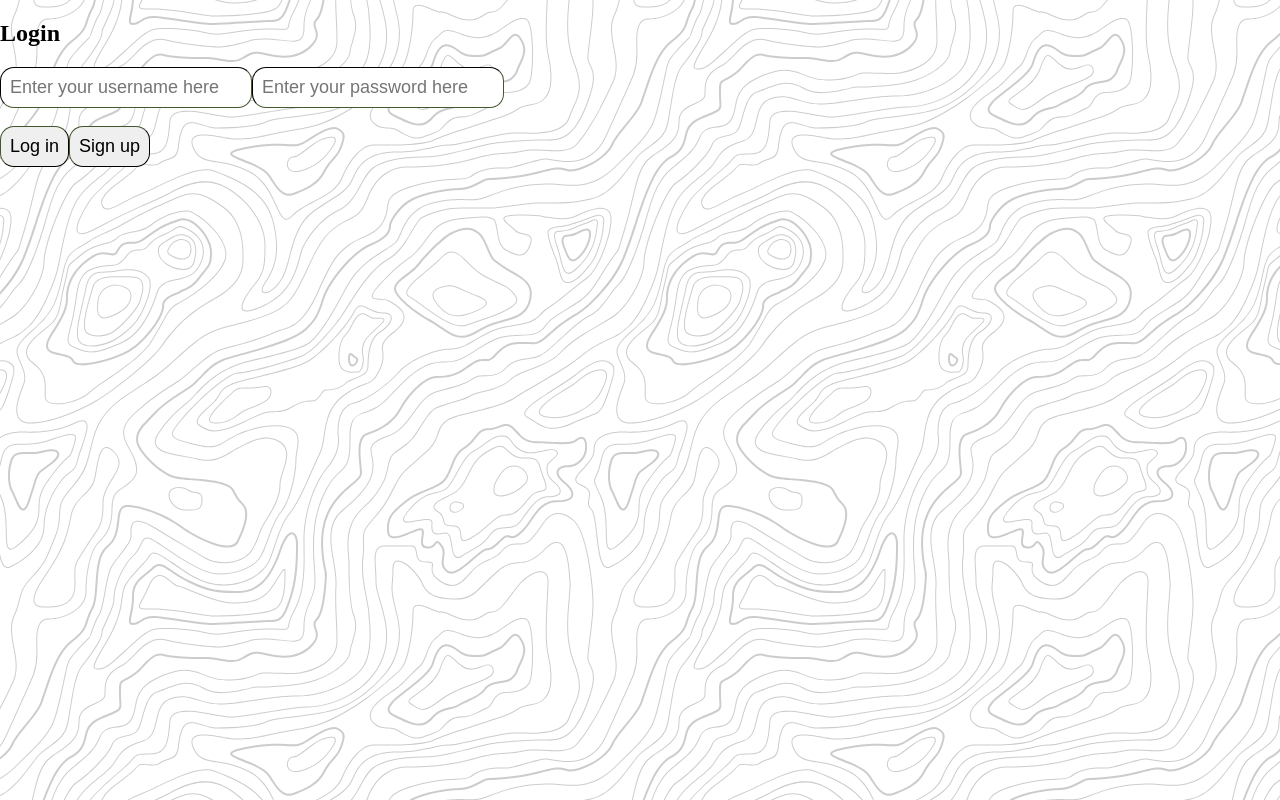
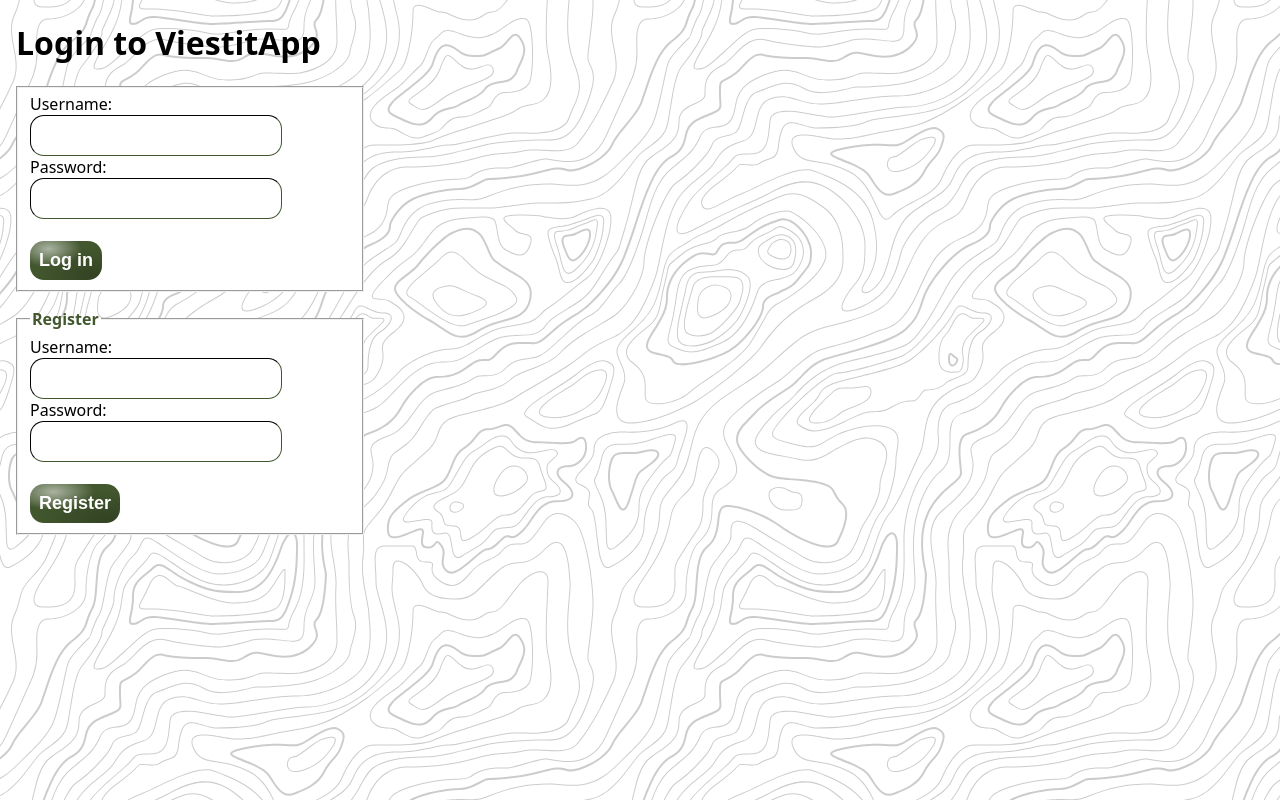
Before and after one commit to ReetuInkila/ViestitApp, a React (Create React App) app in the folder frontend/: page / in a window 1280 px wide. Built offline with nearby package versions, Linux system fonts and the light colour scheme.

Commit message:
Better login page

```diff
--- a/frontend/src/Login/Login.jsx
+++ b/frontend/src/Login/Login.jsx
@@ -1,99 +1,138 @@
 import React, { useState } from 'react'
 import axios from 'axios'
+import './login.css'
 
 const Login = ({ onLogin }) => {
-  const [username, setUsername] = useState('')
-  const [password, setPassword] = useState('')
-  const [error, setError] = useState('')
+  const [usernameLogin, setUsernameLogin] = useState('')
+  const [passwordLogin, setPasswordLogin] = useState('')
+  const [errorLogin, setErrorLogin] = useState('')
+  const [usernameReg, setUsernameReg] = useState('')
+  const [passwordReg, setPasswordReg] = useState('')
+  const [errorReg, setErrorReg] = useState('')
 
 
   const onLogIn = () => {
     // Reset any previous error messages
-    setError('');
-    setError('');
+    setErrorLogin('');
+    setErrorLogin('');
 
     // Validate username and password
-    if (!username) {
-      setError('Username is required');
+    if (!usernameLogin) {
+      setErrorLogin('Username is required');
       return;
     }
-    if (!password) {
-      setError('Password is required');
+    if (!passwordLogin) {
+      setErrorLogin('Password is required');
       return;
     }
 
     const user = {
-        username: username,
-        password: password
+        username: usernameLogin,
+        password: passwordLogin
     };
     axios
         .post(`${process.env.REACT_APP_API_URL}/login`, user)
         .then(response => {
-            setError(response.data.message)
-            onLogin(username)
-            setUsername('')
-            setPassword('')
+            setErrorLogin(response.data.message)
+            onLogin(usernameLogin)
+            setUsernameLogin('')
+            setPasswordLogin('')
         })
         .catch(error => {
-            setError(error.response.data.error)
+            setErrorLogin(error.response.data.error)
         })
   };
 
   const onSignUp = () => {
     // Reset any previous error messages
-    setError('');
-    setError('');
+    setErrorReg('');
+    setErrorReg('');
 
     // Validate username and password
-    if (!username) {
-      setError('Username is required');
+    if (!usernameReg) {
+      setErrorReg('Username is required');
       return;
     }
-    if (!password) {
-      setError('Password is required');
+    if (!passwordReg) {
+      setErrorReg('Password is required');
       return;
     }
 
     const newUser = {
-        username: username,
-        password: password
+        username: usernameReg,
+        password: passwordReg
     };
     axios
         .post(`${process.env.REACT_APP_API_URL}/register`, newUser)
         .then(response => {
-            setError(response.data.message)
-            setUsername('')
-            setPassword('')
+            setErrorReg(response.data.message)
+            setUsernameReg('')
+            setPasswordReg('')
         })
         .catch(error => {
-            setError(error.response.data.message)
+            setErrorReg(error.response.data.message)
         })
   }
 
   return (
     <div>
-        <h2>Login</h2>
+        <h1>Login to ViestitApp</h1>
+        <fieldset>
+            <label>
+                Username:
                 <input
-          value={username}
-          placeholder="Enter your username here"
+                    value={usernameLogin}
                     onChange={(ev) => {
-            setUsername(ev.target.value)
-            setError('')
+                        setUsernameLogin(ev.target.value)
+                        setErrorLogin('')
                     }}
                 />
+            </label>
+            <br/>
+            <label>
+                Password:
                 <input
-          value={password}
-          placeholder="Enter your password here"
+                    value={passwordLogin}
                     onChange={(ev) => {
-            setPassword(ev.target.value)
-            setError('')
+                        setPasswordLogin(ev.target.value)
+                        setErrorLogin('')
                     }}
                 />
+            </label>
             <br/>
-        <label className="errorLabel">{error}</label>
+            <label className="errorLabel">{errorLogin}</label>
             <br/>
-        <input type="button" onClick={onLogIn} value={'Log in'} />
-        <input type="button" onClick={onSignUp} value={'Sign up'} />
+            <button onClick={onLogIn}>Log in</button>
+        </fieldset>
+
+        <fieldset>
+            <legend>Register</legend>
+            <label>
+                Username:
+                <input
+                    value={usernameReg}
+                    onChange={(ev) => {
+                        setUsernameReg(ev.target.value)
+                        setErrorReg('')
+                    }}
+                />
+            </label>
+            <br/>
+            <label>
+                Password:
+                <input
+                    value={passwordReg}
+                    onChange={(ev) => {
+                        setPasswordReg(ev.target.value)
+                        setErrorReg('')
+                    }}
+                />
+            </label>
+            <br/>
+            <label className="errorLabel">{errorReg}</label>
+            <br/>
+            <button onClick={onSignUp}>Register</button>
+        </fieldset>
     </div>
   )
 }
--- /dev/null
+++ b/frontend/src/Login/login.css
@@ -0,0 +1,17 @@
+.errorLabel {
+    font-weight: bolder;
+    color: var(--main-color);
+}
+fieldset{
+    max-width: 20em;
+    background-color: white;
+    margin: 1em;
+}
+
+legend {
+    font-weight: bold;
+    color: var(--main-color);
+}
+h1{
+    margin-left: 0.5em;
+}
--- a/frontend/src/home.css
+++ b/frontend/src/home.css
@@ -19,7 +19,7 @@ button {
     background-color: var(--main-color);
     background-image: radial-gradient(93% 87% at 87% 89%, rgba(0, 0, 0, 0.23) 0%, transparent 86.18%), radial-gradient(66% 66% at 26% 20%, rgba(255, 255, 255, 0.55) 0%, rgba(255, 255, 255, 0) 69.79%, rgba(255, 255, 255, 0) 100%);
     border-radius: 14px;
-    font-weight: bold;
+    font-weight: bolder;
     font-size: large;
     border: 0;
     cursor: pointer;
--- a/frontend/src/index.css
+++ b/frontend/src/index.css
@@ -5,4 +5,5 @@ body{
     margin: 0;
     overflow: hidden;
     background-image: url('./background.svg');
+    font-family: system-ui;
 }
```
Lines whose indentation alone changed are shown as unchanged.
